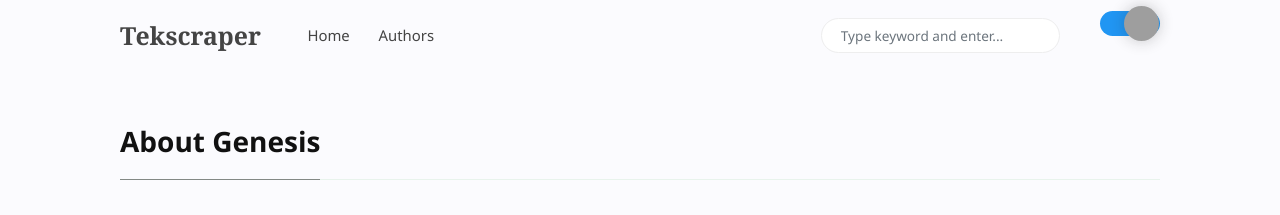
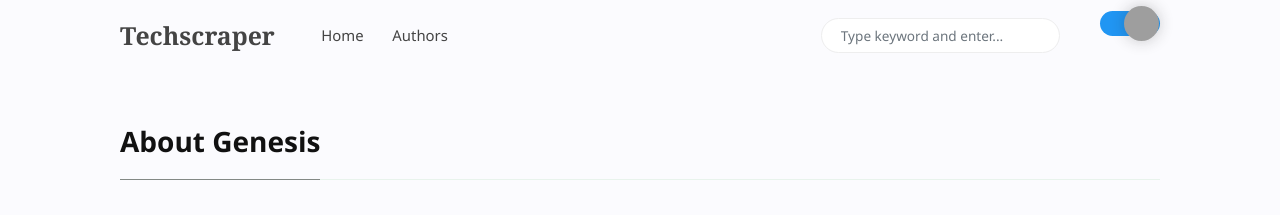
Before and after one commit to Dimension8d/Dimension8d.github.io, a Jekyll site: the page built from _pages/about.md, in a window 1280 px wide. Shown: the top 215 px of the page. Built offline with Jekyll 4.4.1, drawn with Linux system fonts in a browser that asks for light colours; nearby versions of some CDN libraries; comment, search, counter and statistics services are not loaded; grey boxes are pictures that could not be loaded.

Commit message:
updated config file

```diff
--- a/_config.yml
+++ b/_config.yml
@@ -1,9 +1,9 @@
 # Site
-name: 'Tekscraper'
-description: 'Tekscraper is a free jekyll theme'
+name: 'Techscraper'
+description: 'Techscraper is a free jekyll theme'
 logo: 'assets/images/logo.png'
 favicon: 'assets/images/favicon.ico'
-# baseurl: '/tekscraper.github.io'
+# baseurl: /tekscraper.github.io
 baseurl: /
 disqus: 'Genesis'
 email: '#'
@@ -22,7 +22,7 @@ authors:
     prince:
       name:           prince
       site:           #
-      avatar:         /assets/images/avatar.jpg
+      avatar:         assets/images/avatar.jpg
       bio:            "Hi, I am Prince, the author of Genesis, the theme you're currently previewing. I hope you like it!"
       email:          #
       twitter:        #
```
